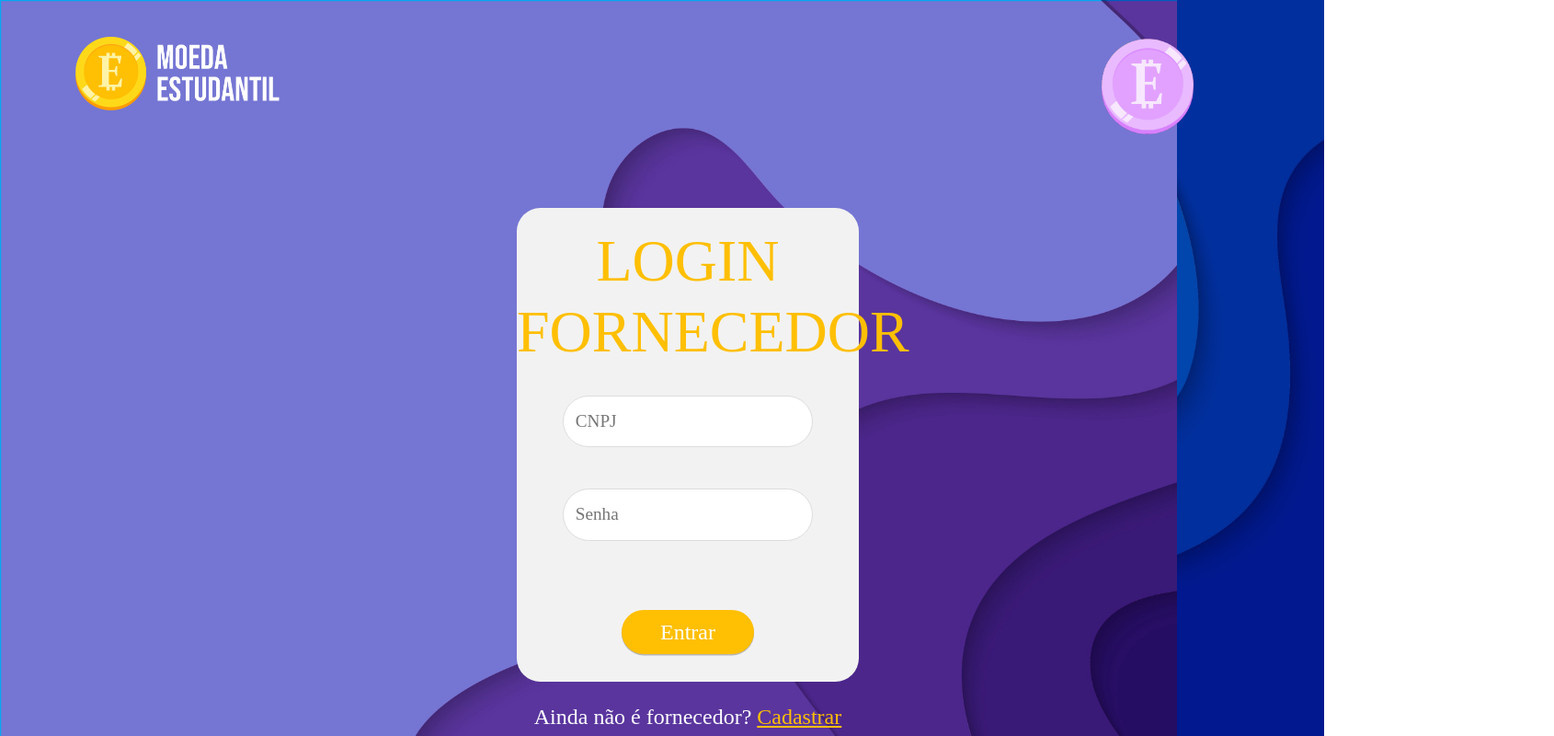
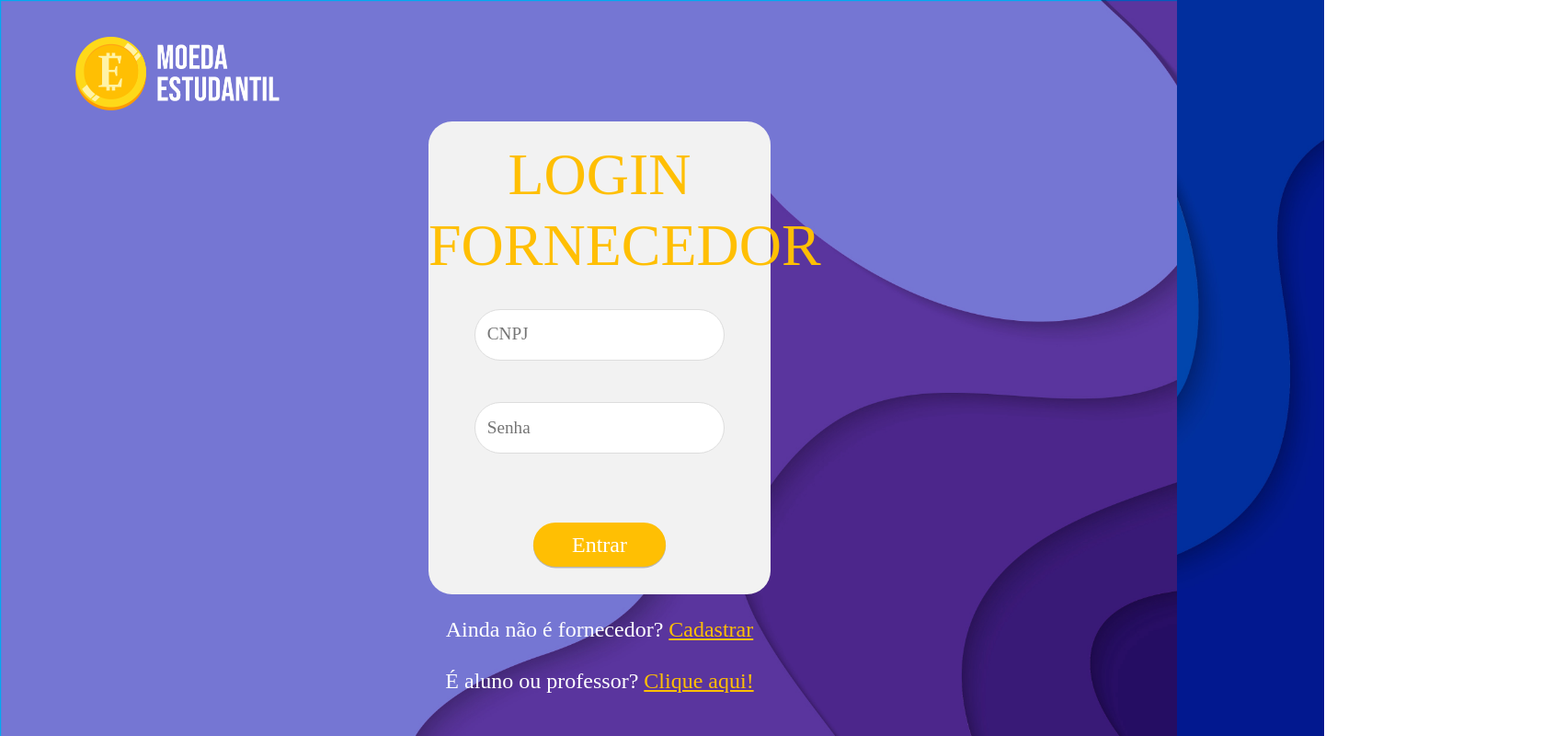
Before and after one commit to jeronimoluiz/Moeda-Estudantil, a Vue app in the folder frontend/: page /login-fornecedor in a window 1280 px wide. Shown: the whole page at 92% size, 1690 px wide, since content can reach past the window. Built offline with nearby package versions, Linux system fonts and the light colour scheme.

Commit message:
Ajustes da site para telas HD e ajutes nos links para página Home
Co-Authored-By: Jerônimo Luiz <17951701+jeronimoluiz@users.noreply.github.com>
Co-Authored-By: guilhermegnc <25300105+guilhermegnc@users.noreply.github.com>

```diff
--- a/frontend/src/components/Login.vue
+++ b/frontend/src/components/Login.vue
@@ -2,16 +2,19 @@
   <div class="container login">
     <div class="row">
       <!--Logo-->
-      <div class="col-12 logo-login">
-        <img src="../assets/logo.png" />
-      </div>
+      <router-link to="/">
+          <div class="col-12 logo-login">
+            <img src="../assets/logo.png" />
+          </div>
+        </router-link>
+
 
       <!--Logo que leva para a página de login das lojas parceiras-->
-      <router-link to="/login-fornecedor">
+      <!-- <router-link to="/login-fornecedor">
           <div class="logo-loginForn">
             <img src="../assets/moeda_fornecedor.png"/>
           </div>
-      </router-link>
+      </router-link> -->
 
       <!--Texto-->
       <div class="col-lg-8 texto">
@@ -37,6 +40,11 @@
           Ainda não tem cadastro?
           <router-link to="/register" id="link-cadastrar"
             >Cadastrar</router-link>
+        </div>
+        <div class="link">
+          É loja parceira?
+          <router-link to="/login-fornecedor" id="link-cadastrar"
+            >Login Parceiro</router-link>
         </div>
       </div>
     </div>
--- a/frontend/src/components/LoginFornecedor.vue
+++ b/frontend/src/components/LoginFornecedor.vue
@@ -3,15 +3,17 @@
     <div class="container login">
       <div class="row">
         <!--Logo-->
-        <div class="col-12 logo-login">
-          <img src="../assets/logo.png" />
-        </div>
+        <router-link to="/">
+          <div class="col-12 logo-login">
+            <img src="../assets/logo.png" />
+          </div>
+        </router-link>
 
-        <router-link to="/">
+        <!-- <router-link to="/">
           <div class="logo-loginForn">
             <img src="../assets/moeda_fornecedor.png"/>
           </div>
-        </router-link>
+        </router-link> -->
 
         <!--Caixa de login-->
         <div class="fornecedor">
@@ -38,9 +40,16 @@
             </div>
             <div class="link">
               Ainda não é fornecedor?
-              <router-link to="/register-fornecedor" id="link-cadastrar"
-                >Cadastrar</router-link
-              >
+              <router-link to="/register-fornecedor" id="link-cadastrar">
+              Cadastrar
+              </router-link>
+            </div>
+
+            <div class="link">
+              É aluno ou professor?
+              <router-link to="/" id="link-cadastrar">
+              Clique aqui!
+              </router-link>
             </div>
           </div>
         </div>
@@ -121,8 +130,8 @@ export default {
 
 .fornecedor{
   align-content: center;
-  margin-top: 5rem;
-  margin-left: 30rem;
+  margin-top: 1.5vh;
+  margin-left: 30vw;
 }
 .login {
   min-height: 85vh;
--- a/frontend/src/components/Register.vue
+++ b/frontend/src/components/Register.vue
@@ -1,12 +1,14 @@
 <template>
   <div class="main">
 
+       <router-link to="/">
       <b-img
         :src="require('../assets/logo.png')"
         class="image-fluid"
         alt="Responsive image"
         height="80%"
       ></b-img>
+    </router-link>
 
     <div class="cadastro">
       <div class="card">
--- a/frontend/src/components/RegisterFornecedor.vue
+++ b/frontend/src/components/RegisterFornecedor.vue
@@ -1,11 +1,13 @@
 <template>
   <div class="register-fornecedor">
+    <router-link to="/">
       <b-img
         :src="require('../assets/logo.png')"
         class="image-fluid"
         alt="Responsive image"
         height="80%"
       ></b-img>
+    </router-link>
 
     <div class="cadastro">
       <div class="card">
```
Also changed, not shown: 1 other file (tests, documents, lock files or other folders). Lines whose indentation alone changed are shown as unchanged.
